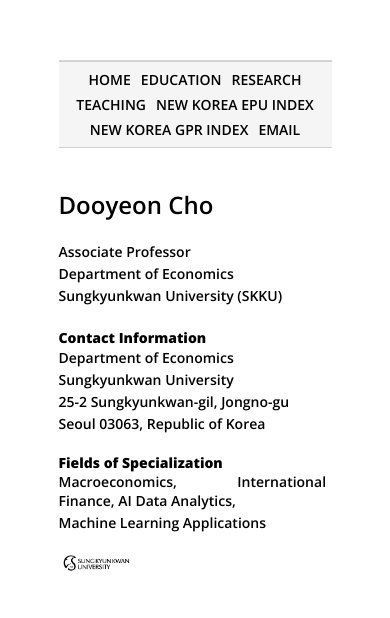
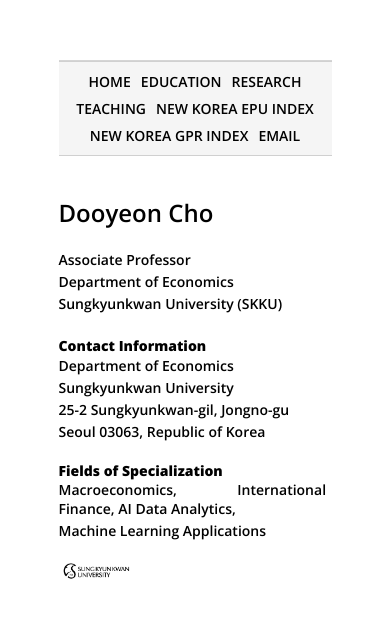
Before and after one commit to dooyeoncho/dooyeoncho.github.io, a Jekyll site: the page built from index.html, in a window 390 px wide. Shown: the top 618 px of the page. Built offline with Jekyll 4.4.1, drawn with Linux system fonts in a browser that asks for light colours.

Commit message:
Update default.html

```diff
--- a/_layouts/default.html
+++ b/_layouts/default.html
@@ -56,16 +56,24 @@
     /* ===== MOBILE ONLY ===== */
 @media (max-width: 768px) {
 
+  /* Make the bar expand with wrapped menu */
+  .top-menu {
+    padding: 10px 0;          /* slightly taller on mobile */
+  }
+
   .top-menu-inner {
     max-width: 100%;
     padding: 0 12px;
   }
 
+  /* IMPORTANT: let ul define its own height */
   .top-menu-inner ul {
+    width: 100%;
     flex-wrap: wrap;
     justify-content: center;
-        row-gap: 6px;
+    row-gap: 8px;
     column-gap: 10px;
+    box-sizing: border-box;
   }
 
   body {
@@ -82,6 +90,7 @@
     padding-right: 0;
   }
 }
+
   </style>
 </head>
 
```
Lines whose indentation alone changed are shown as unchanged.
